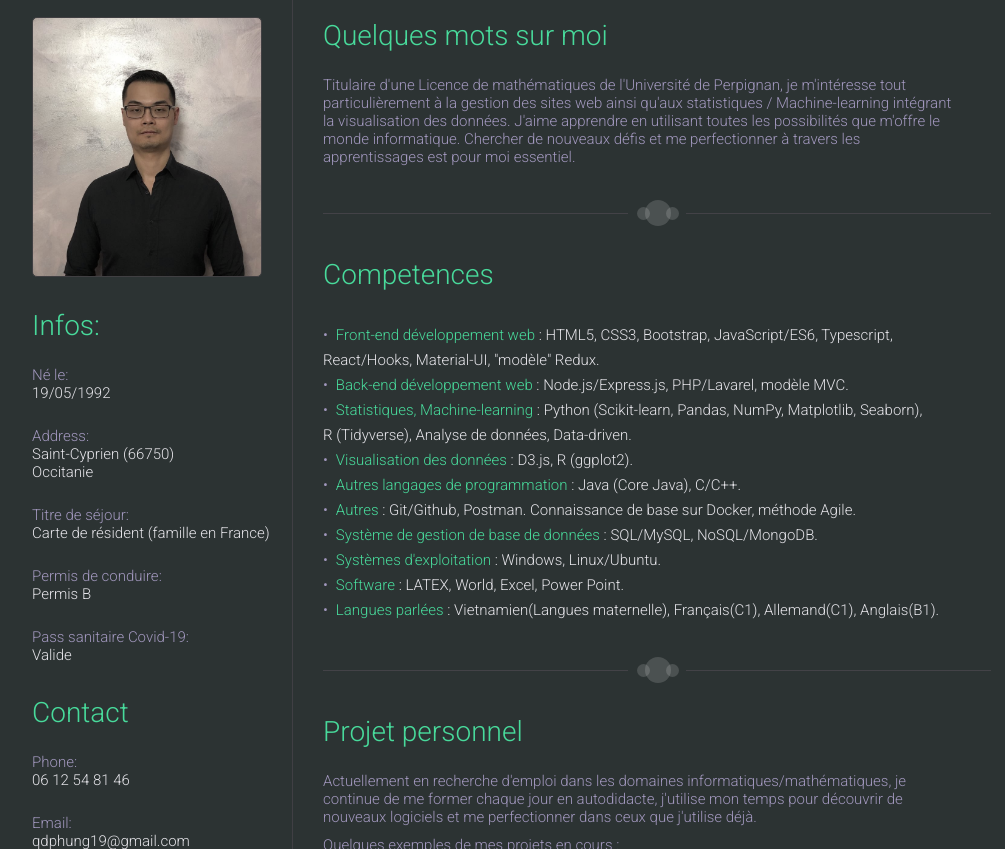
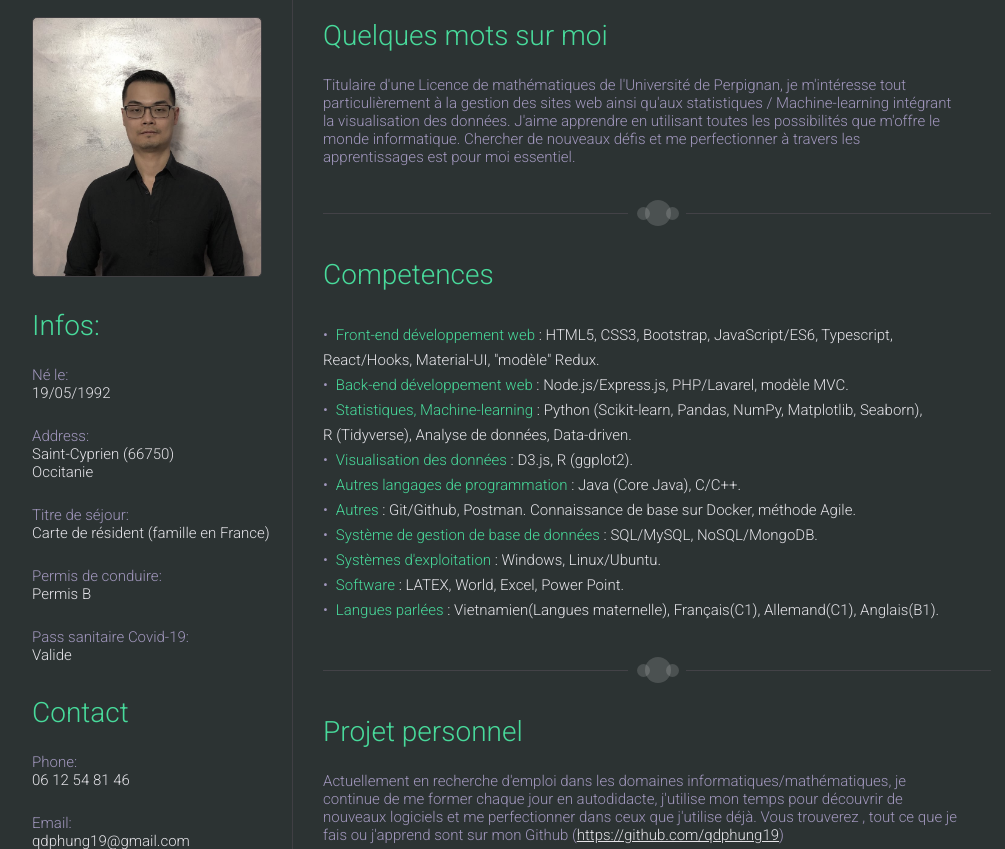
Before and after one commit to qdphung19/portfolio, a plain HTML site: page index.html in a window 1280 px wide. Shown: the part 103-952 px from the top of the page, without its empty margins (128-1133 px from the left). Drawn offline with Linux system fonts and the light colour scheme.

Commit message:
github update

```diff
--- a/index.html
+++ b/index.html
@@ -136,7 +136,9 @@
         <p class="phrase">Actuellement en recherche d'emploi dans les domaines informatiques/mathématiques, je continue
           de me former chaque jour en autodidacte, j'utilise
           mon temps pour
-          découvrir de nouveaux logiciels et me perfectionner dans ceux que j'utilise déjà.</p>
+          découvrir de nouveaux logiciels et me perfectionner dans ceux que j'utilise déjà. Vous trouverez , tout ce que
+          je fais ou j'apprend sont sur mon Github (<a target="_blank"
+            href="https://github.com/qdphung19">https://github.com/qdphung19</a>)</p>
 
         <p class="tip phrase">Quelques exemples de mes projets en cours :</p>
         <div class="wrapper">
```
